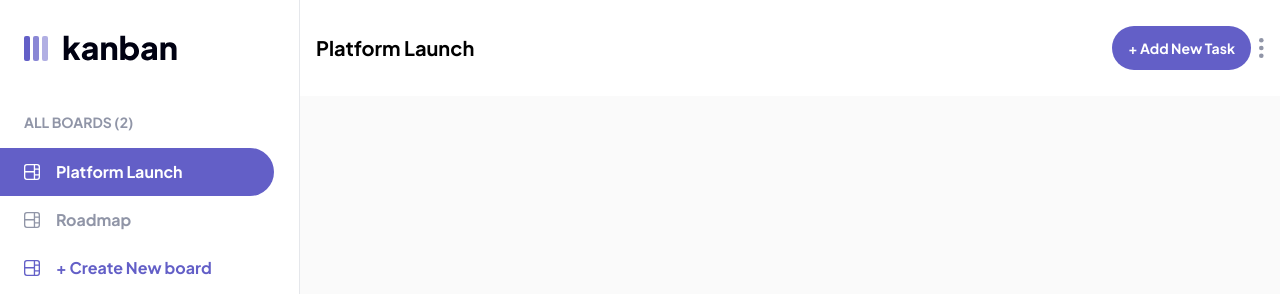
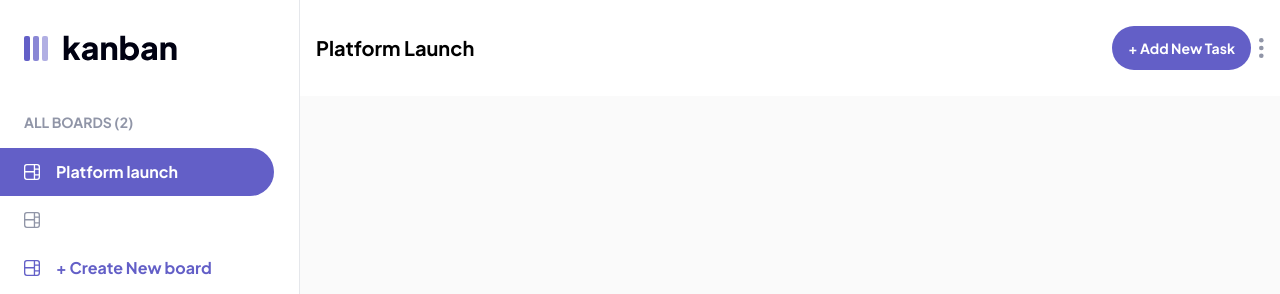
Before and after one commit to MohamedGouaouri/kanban-task-management, a React (Create React App) app: page / in a window 1280 px wide. Shown: the top 294 px of the page. Built offline with nearby package versions, Linux system fonts and the light colour scheme.

Commit message:
add board (without info)

```diff
--- a/src/components/Sidebar.jsx
+++ b/src/components/Sidebar.jsx
@@ -2,25 +2,44 @@ import React from 'react'
 import HideIcon from "./icons/HideIcon";
 import DashboardIcon from "./icons/DashboardIcon";
 import clsx from 'clsx';
+import { useDispatch, useSelector } from 'react-redux';
+import { uiActions } from '../redux/store/ui-slice';
 
 const Sidebar = ({ visible, toggle }) => {
-    const selected = 0
+    const dispatch = useDispatch()
+    const boards = useSelector(state => state.ui.boards)
+    const selectedBoard = useSelector(state => state.ui.selectedBoard)
+
+
+    const handleCreateBoard = () => {
+        dispatch(uiActions.addBoard())
+    }
+
     const cls = clsx("flex flex-col align-center border-r  bg-white dark:bg-darkBluePrimary min-h-[calc(100vh-100px)] w-64", "lg:w-[300px]", visible ? "left-0" : "left-[-300px]", "pb-10 sm:flex sm:flex-col border-r-lines-light dark:border-r-lines-dark absolute transition-all duration-2000")
     return <div className={cls}>
         {/*TODO: Change font size to very small*/}
         <p className={"text-mediumGrey px-6 py-4 font-bold text-sm"}>ALL BOARDS (2)</p>
 
-        <div className={"flex items-center gap-4 w-11/12 rounded-r-full px-6 py-3 cursor-pointer text-white font-bold bg-purplePrimary hover:bg-hoverPurple"}>
+        {boards.map((board, idx) => {
+            return <div className={clsx("flex items-center gap-4 w-11/12 rounded-r-full px-6 py-3 cursor-pointer text-white font-bold", selectedBoard === idx ? "bg-purplePrimary hover:bg-hoverPurple" : "text-mediumGrey hover:bg-purpleLight hover:text-purplePrimary")}>
+                <DashboardIcon color={selectedBoard === idx ? "#fff" : "hsl(227, 12%, 61%)"} />
+                {board.boardName}
+            </div>
+        })}
+
+        {/* <div className={"flex items-center gap-4 w-11/12 rounded-r-full px-6 py-3 cursor-pointer text-white font-bold bg-purplePrimary hover:bg-hoverPurple"}>
             <DashboardIcon color={selected === 0 ? "#fff" : "hsl(227, 12%, 61%)"} />
             Platform Launch
         </div>
 
-        <div className={"flex items-center gap-4 w-11/12 rounded-r-full px-6 py-3 cursor-pointer text-mediumGrey font-bold hover:bg-purpleLight"}>
-            <DashboardIcon color={"hsl(227, 12%, 61%)"} />
+        <div className={"flex items-center gap-4 w-11/12 rounded-r-full px-6 py-3 cursor-pointer text-mediumGrey font-bold hover:bg-hoverPurple"}>
+            <DashboardIcon color={selected === 0 ? "#fff" : "hsl(227, 12%, 61%)"} />
             Roadmap
-        </div>
+        </div> */}
 
-        <div className={"flex items-center gap-4 w-11/12 rounded-r-full px-6 py-3 cursor-pointer text-purplePrimary font-bold hover:bg-purpleLight"}>
+        <div className={"flex items-center gap-4 w-11/12 rounded-r-full px-6 py-3 cursor-pointer text-purplePrimary font-bold hover:bg-purpleLight"}
+            onClick={handleCreateBoard}
+        >
             <DashboardIcon color={"#635FC7"} />
             + Create New board
         </div>
--- a/src/index.js
+++ b/src/index.js
@@ -2,8 +2,12 @@ import React from 'react';
 import ReactDOM from 'react-dom/client';
 import './assets/styles/index.css';
 import App from './App';
+import { Provider } from 'react-redux';
+import store from './redux';
 
 const root = ReactDOM.createRoot(document.getElementById('root'));
 root.render(
-    <App />
+    <Provider store={store}>
+        <App />
+    </Provider>
 );
--- a/src/redux/index.js
+++ b/src/redux/index.js
@@ -0,0 +1,11 @@
+import { configureStore } from "@reduxjs/toolkit";
+import uiSlice from "./store/ui-slice";
+
+const store = configureStore({
+    reducer: {
+        ui: uiSlice.reducer
+    },
+    devTools: true
+})
+
+export default store
--- a/src/redux/store/ui-slice.js
+++ b/src/redux/store/ui-slice.js
@@ -1,13 +1,30 @@
-import {createSlice} from "@reduxjs/toolkit";
+import { createSlice } from "@reduxjs/toolkit";
 
 const uiSlice = createSlice({
     name: 'ui',
     initialState: {
-        sidebarShowed: true
+        sidebarShowed: true,
+        selectedBoard: 0,
+        boards: [
+            {
+                boardName: "Platform launch",
+                boardColumns: []
+            },
+            {
+                boardName: "Roadmap",
+                boardColumns: []
+            }
+        ]
     },
     reducers: {
-        toggle(state, action){
+        toggle(state, action) {
             state.sidebarShowed = !state.sidebarShowed
+        },
+        addBoard(state, action) {
+            state.boards.push({
+                boardName: "New board here",
+                boardColumns: []
+            })
         }
     }
 })
```
